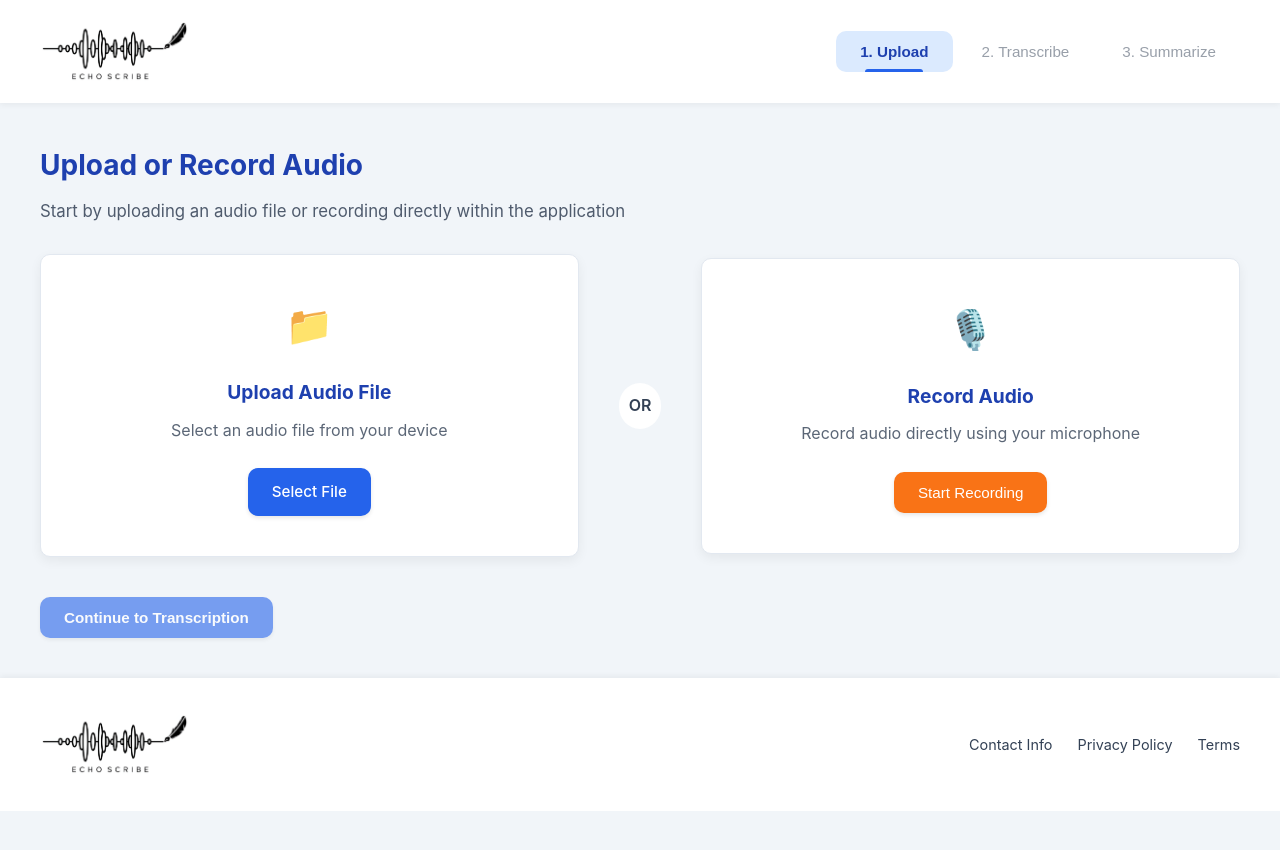
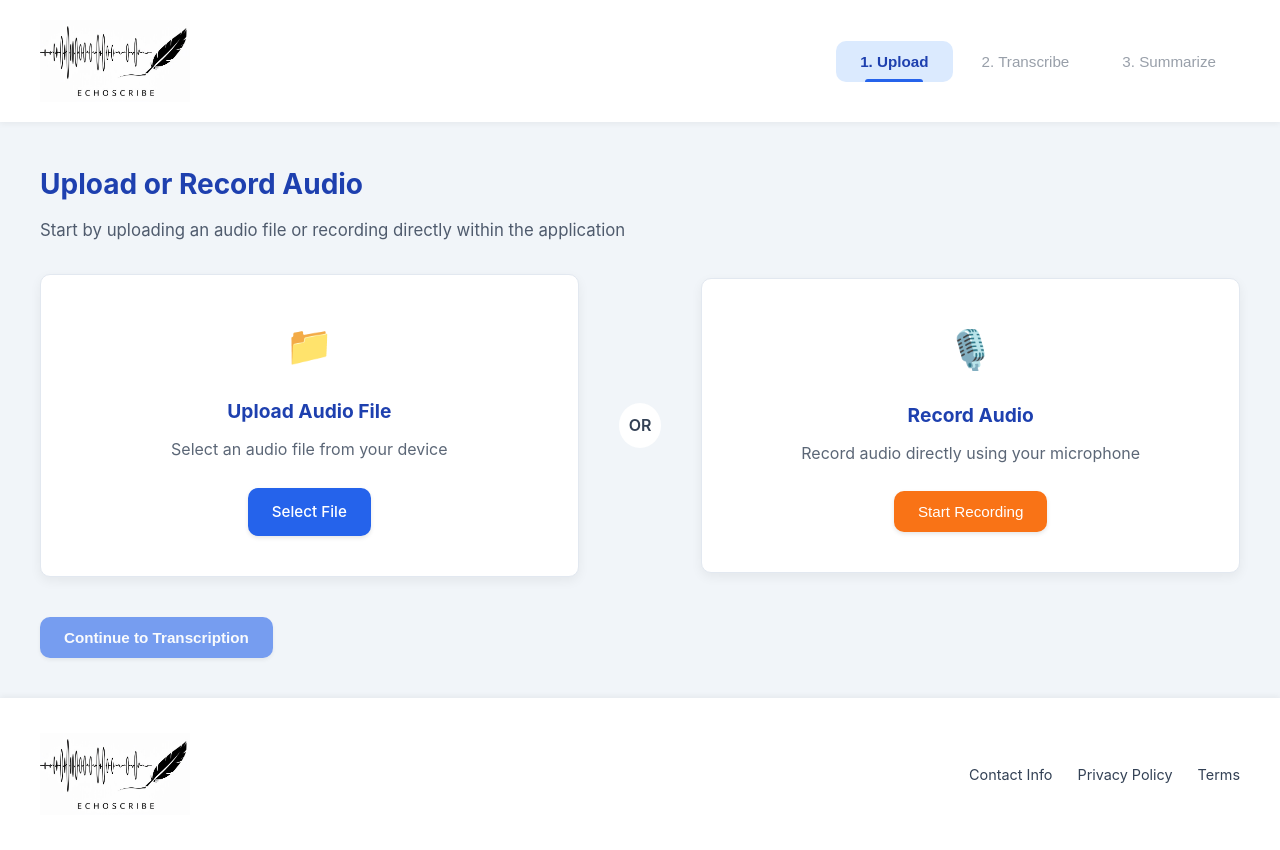
Before and after one commit to richardxavierpious/EchoScribe, a React (Vite) app: page / in a window 1280 px wide. Before the commit the page ends 811 px from the top, so only its background shows below. Built offline with nearby package versions, Linux system fonts and the light colour scheme.

Commit message:
changed Logo

```diff
--- a/src/App.jsx
+++ b/src/App.jsx
@@ -146,7 +146,7 @@ function App() {
       {/* Top Header - Present on all pages */}
       <header className="app-header">
         <div className="logo-container">
-        <img src="/echoscribelogo1.png" alt="EchoScribe Logo" className="logo" />
+        <img src="/echoscribelogo2.jpeg" alt="EchoScribe Logo" className="logo" />
         </div>
 
         {/* Navigation Tabs */}
@@ -378,7 +378,7 @@ function App() {
       {/* Footer - Present on all pages */}
       <footer className="app-footer">
         <div className="footer-logo">
-        <img src="/echoscribelogo1.png" alt="EchoScribe Logo" className="logo" />
+        <img src="/echoscribelogo2.jpeg" alt="EchoScribe Logo" className="logo" />
 
         </div>
         <div className="footer-links">
```
Also changed, not shown: public/echoscribelogo2.jpeg (added).
